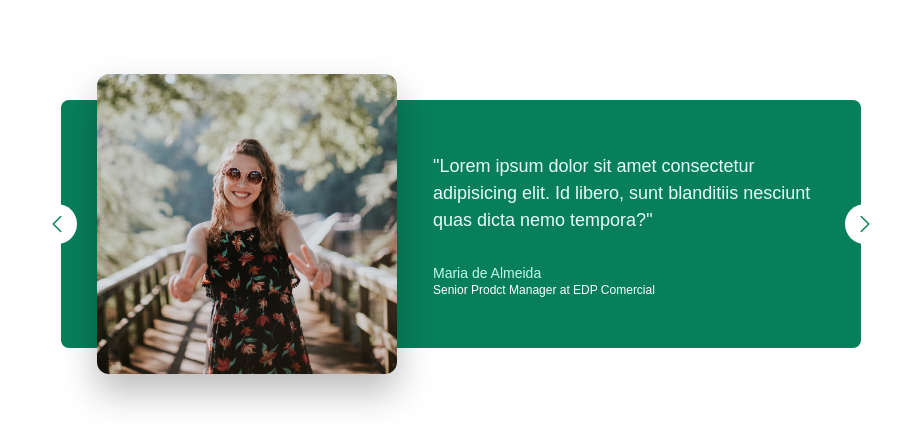
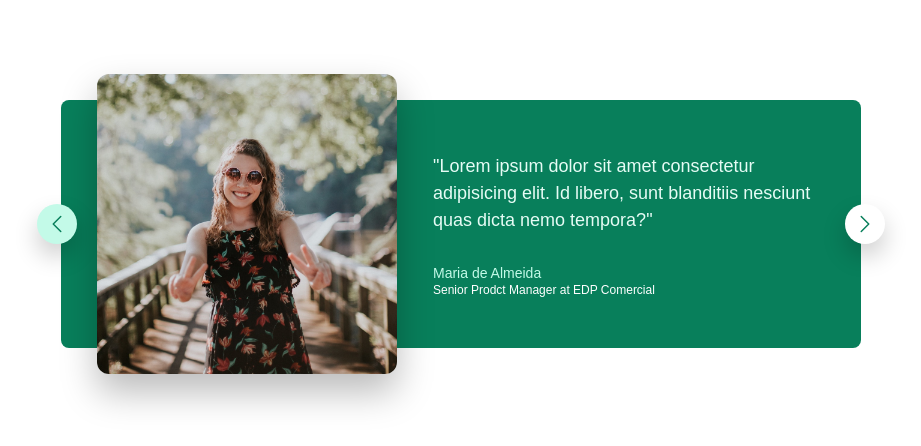
Before and after one commit to mixup-svg/carousel, a plain HTML site: page 02-carousel.html in a window 1280 px wide. In both pictures the pointer is over the button 236 px from the left and 224 px from the top of the page. Shown: the whole page, without its empty margins (179-1100 px from the left). Drawn offline with Linux system fonts and the light colour scheme.

Commit message:
arrange button and add some transition and colors on hover mode

```diff
--- a/02-carousel.html
+++ b/02-carousel.html
@@ -74,10 +74,15 @@
         height: 40px;
         position: absolute;
         border-radius: 300px;
+        box-shadow: 0px 12px 24px rgba(0, 0, 0, 0.2);
 
         display: flex;
         align-items: center;
         justify-content: center;
+      }
+      .btn:hover {
+        transition: 0.2s;
+        background-color: #c3fae8;
       }
       .btn--left {
         left: 0;
```
